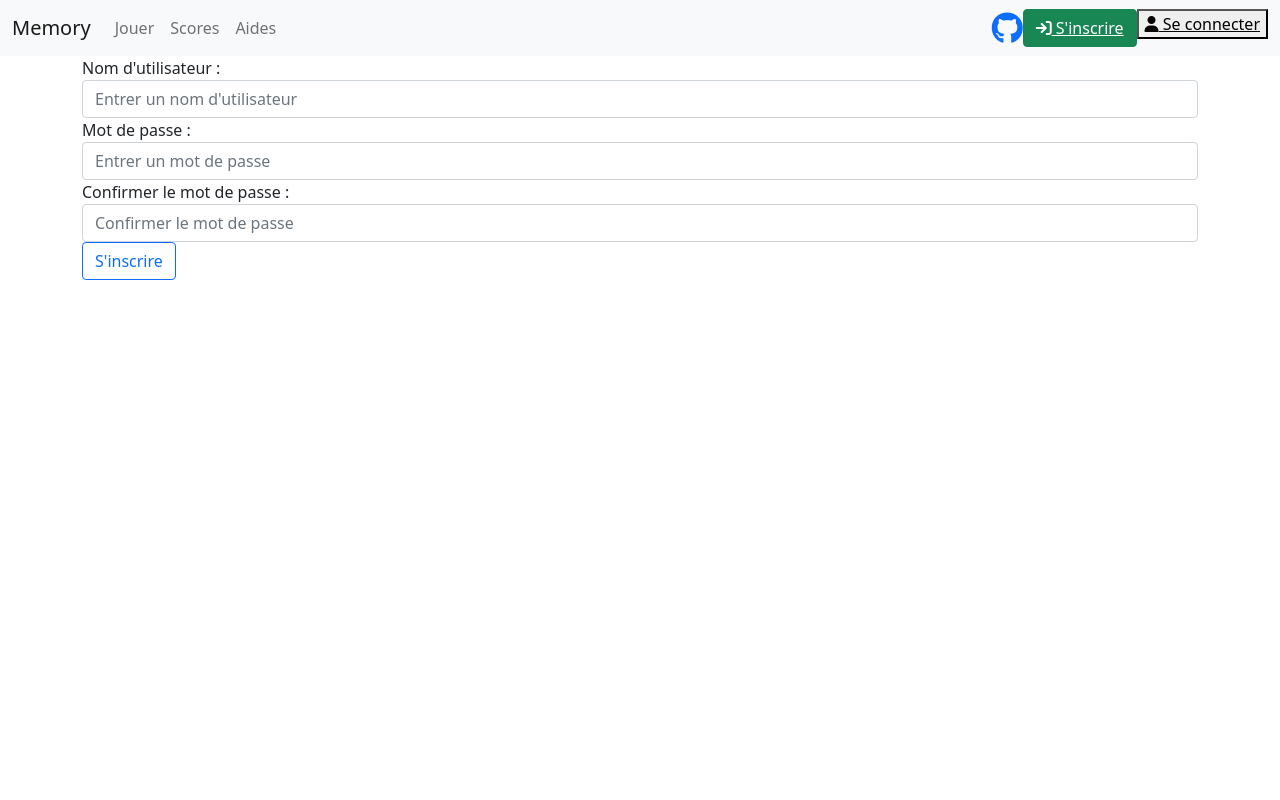
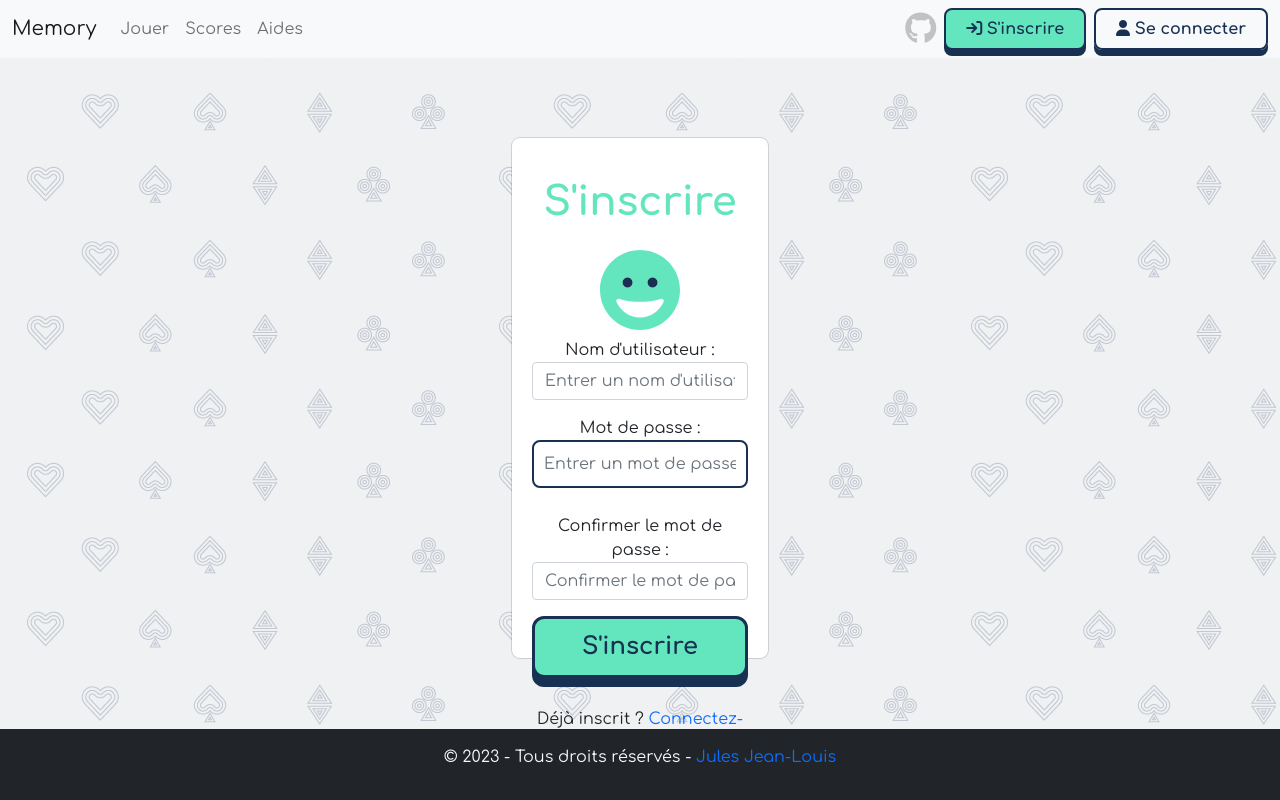
Before and after one commit to jules-jean-louis1/memory, a PHP site: page /signup_form.php in a window 1280 px wide. Run offline with PHP 8.4, Linux system fonts and the light colour scheme; some libraries are stand-ins or nearby versions.

Commit message:
modif padding

```diff
--- a/import/header.php
+++ b/import/header.php
@@ -6,6 +6,7 @@ if (isset($_POST['deconnexion'])) {
 }
 ?>
 
+<header>
   <!-- Navbar -->
   <nav class="navbar navbar-expand-lg navbar-light bg-light">
     <!-- Container wrapper -->
@@ -118,3 +119,4 @@ if (isset($_POST['deconnexion'])) {
     <!-- Container wrapper -->
   </nav>
   <!-- Navbar -->
+</header>
--- a/login_form.php
+++ b/login_form.php
@@ -75,7 +75,7 @@ if (isset($_POST['connect'])) {
                                     <input type="submit" value="Connexion" name="connect" class="btn btn-primary" id="btn_login">
                                 </div>
                                 <div class="form-group">
-                                    <p>Pas encore de compte ? <a href="register.php">Inscrivez-vous</a></p>
+                                    <p>Pas encore de compte ? <a href="signup_form.php">Inscrivez-vous</a></p>
                                 </div>
                             </div>
                         </form>
--- a/signup_form.php
+++ b/signup_form.php
@@ -32,6 +32,7 @@ if (isset($_POST['signup'])) {
     <link href="https://cdn.jsdelivr.net/npm/bootstrap@5.0.2/dist/css/bootstrap.min.css"
     rel="stylesheet" integrity="sha384-EVSTQN3/azprG1Anm3QDgpJLIm9Nao0Yz1ztcQTwFspd3yD65VohhpuuCOmLASjC"
     crossorigin="anonymous">
+    <link rel="stylesheet" href="styles.css">
     <script src="https://kit.fontawesome.com/8b26d30613.js" crossorigin="anonymous"></script>
     <title>S'inscrire - Memory</title>
 </head>
@@ -43,33 +44,61 @@ if (isset($_POST['signup'])) {
         <article class="container">
             <section class="warpper">
                 <div id="form_up">
+                    <div class="flex_class1" >
                         <form action="" method="post">
+                            <h1>S'inscrire</h1>
+                            <div class="form-group" id="padding_signup">
+                                        <?php if (isset($message)) : ?>
+                                            <?php foreach ($message as $msg) : ?>
+                                                <div class="alert alert-danger">
+                                                    <p><?= $msg ?></p>
+                                                </div>
+                                            <?php endforeach; ?>
+                                            <?php endif; ?>
+                            </div>
                             <div class="form-group">
+                            <svg aria-hidden="true" focusable="false" data-prefix="fad" data-icon="face-grin" role="img" xmlns="http://www.w3.org/2000/svg" viewBox="0 0 512 512" class="svg-inline--fa fa-face-grin fa-fw fa-4x" style="--fa-secondary-opacity:1; --fa-secondary-color:var(--bs-teal); --fa-primary-color:var(--fa-navy);">
+                                <g class="fa-duotone-group">
+                                    <path fill="currentColor" d="M0 256C0 114.6 114.6 0 256 0C397.4 0 512 114.6 512 256C512 397.4 397.4 512 256 512C114.6 512 0 397.4 0 256zM256.3 331.8C208.9 331.8 164.1 324.9 124.5 312.8C112.2 309 100.2 319.7 105.2 331.5C130.1 390.6 188.4 432 256.3 432C324.2 432 382.4 390.6 407.4 331.5C412.4 319.7 400.4 309 388.1 312.8C348.4 324.9 303.7 331.8 256.3 331.8H256.3zM176.4 176C158.7 176 144.4 190.3 144.4 208C144.4 225.7 158.7 240 176.4 240C194 240 208.4 225.7 208.4 208C208.4 190.3 194 176 176.4 176zM336.4 240C354 240 368.4 225.7 368.4 208C368.4 190.3 354 176 336.4 176C318.7 176 304.4 190.3 304.4 208C304.4 225.7 318.7 240 336.4 240z" class="fa-secondary" style="color: #63E6BE;"></path>
+                                    <path fill="currentColor" d="M144.4 208C144.4 190.3 158.7 176 176.4 176C194 176 208.4 190.3 208.4 208C208.4 225.7 194 240 176.4 240C158.7 240 144.4 225.7 144.4 208zM304.4 208C304.4 190.3 318.7 176 336.4 176C354 176 368.4 190.3 368.4 208C368.4 225.7 354 240 336.4 240C318.7 240 304.4 225.7 304.4 208z" class="fa-primary" style="color: #183153;"></path>
+                                </g>
+                            </svg>
+                            </div>
+                            <div>
+                                <div class="form-group" id="padding_signup">
                                     <label for="login">Nom d'utilisateur :</label>
                                     <input type="text" name="login" id="login" class="form-control"
                                     placeholder="Entrer un nom d'utilisateur" aria-describedby="helpId">
                                 </div>
-                        <div class="form-group">
+                                <div class="form-group" id="padding_signup">
                                     <label for="password">Mot de passe :</label>
                                     <input type="password" name="password" id="password" class="form-control"
                                     placeholder="Entrer un mot de passe" aria-describedby="helpId">
                                 </div>
-                        <div class="form-group">
+                                <div class="form-group" id="padding_signup">
                                     <label for="password_confirm">Confirmer le mot de passe :</label>
                                     <input type="password" name="password_confirm" id="password_confirm" class="form-control"
                                     placeholder="Confirmer le mot de passe" aria-describedby="helpId">
                                 </div>
-                        <input type="submit" value="S'inscrire" name="signup" class="btn btn-outline-primary">
+                                <div class="form-group" id="padding_signup">
+                                    <input type="submit" value="S'inscrire" name="signup" class="btn btn-outline-primary" id="btn_login">
+                                </div>
+                                <div class="form-group" id="padding_signup">
+                                    <p>Déjà inscrit ? <a href="login_form.php">Connectez-vous</a></p>
+                                </div>
+                            </div>
                         </form>
-                    <?php
-                        if (!empty($message)) {
-                            foreach ($message as $msg) {
-                                echo "<p class='text-danger'>$msg</p>";
-                            }
-                        } ?>
+                    </div>
                 </div>
             </section>
         </article>
     </main>
+    <!-- C O N T E N T - E N D -->
+<!-- F O O T E R -->
+<?php include_once('./import/footer.php'); ?>
+<!-- F O O T E R - E N D -->
+    <script src="https://cdn.jsdelivr.net/npm/@popperjs/core@2.11.6/dist/umd/popper.min.js" integrity="sha384-oBqDVmMz9ATKxIep9tiCxS/Z9fNfEXiDAYTujMAeBAsjFuCZSmKbSSUnQlmh/jp3" crossorigin="anonymous"></script>
+    <script src="https://cdn.jsdelivr.net/npm/bootstrap@5.3.0-alpha1/dist/js/bootstrap.min.js" integrity="sha384-mQ93GR66B00ZXjt0YO5KlohRA5SY2XofN4zfuZxLkoj1gXtW8ANNCe9d5Y3eG5eD" crossorigin="anonymous"></script>
+    <script src="https://kit.fontawesome.com/8b26d30613.js" crossorigin="anonymous"></script>
 </body>
 </html>
--- a/styles.css
+++ b/styles.css
@@ -205,6 +205,31 @@ main {
 }
 /*#####################################################################
 #######################################################################
+""" INSCRIPTION  - P A G E """ ########################################
+#######################################################################
+#####################################################################*/
+#form_up {
+    width: 20vw;
+    height: 65vh;
+    background-color: #fff;
+    border-radius: 8px;
+    padding: 40px 20px;
+    box-shadow: rgba(0, 0, 0, 0.02) 0px 1px 3px 0px, rgba(27, 31, 35, 0.15) 0px 0px 0px 1px;
+}
+#form_up h1 {
+    color: #63E6BE;
+    font-weight: 900;
+}
+#icon_signup_w {
+    width: 100%;
+    height: 100%;
+}
+#padding_signup {
+    padding: 8px 0px;
+}
+
+/*#####################################################################
+#######################################################################
 """ F O O T E R  - P A G E """ ##########################################
 #######################################################################
 #####################################################################*/
```
Lines whose indentation alone changed are shown as unchanged.
